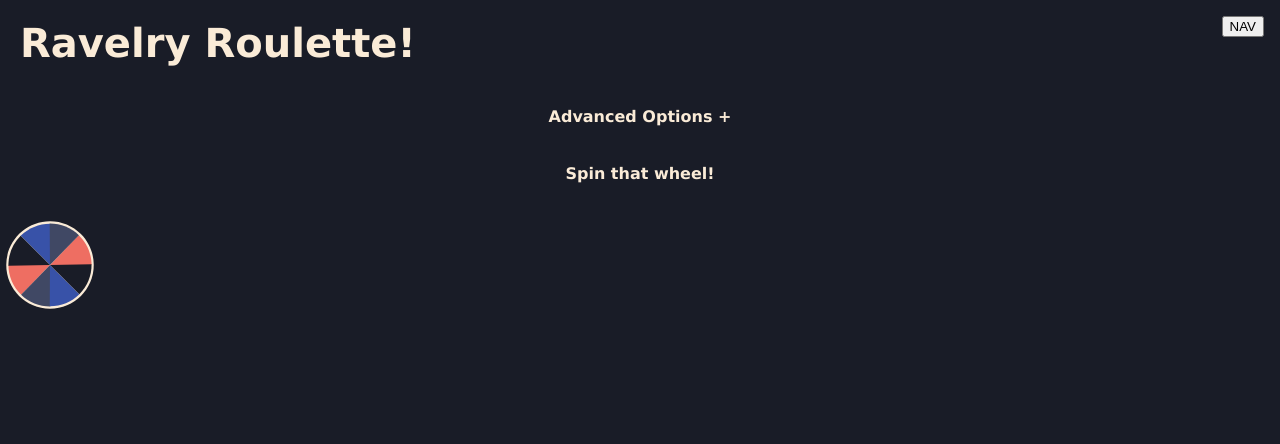
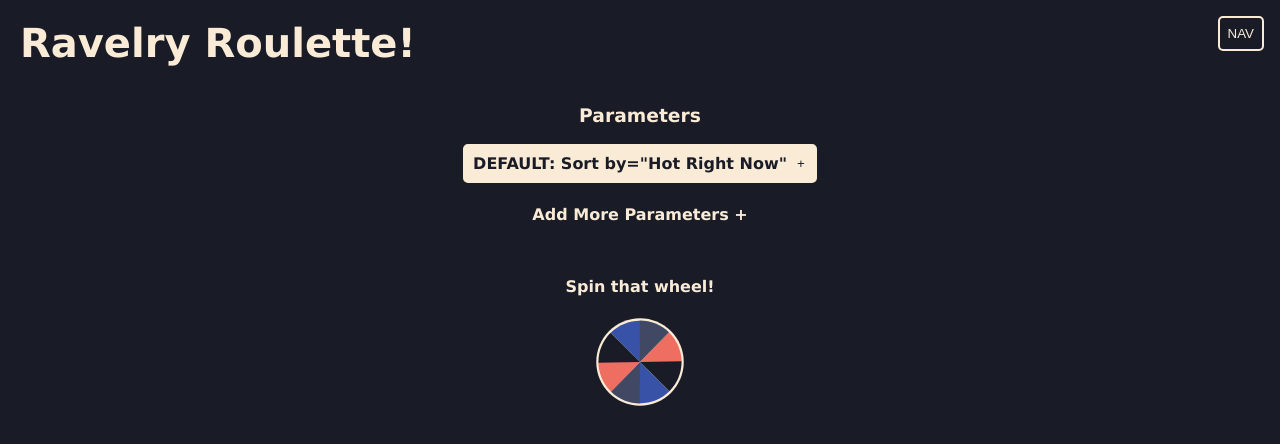
Before and after one commit to killingsworth-kristen/ravelry-roulette-react, a React (Create React App) app: page / in a window 1280 px wide. Shown: the top 444 px of the page. Built offline with nearby package versions, Linux system fonts and the light colour scheme.

Commit message:
home page parameter selection WIP

```diff
--- a/src/All.css
+++ b/src/All.css
@@ -12,6 +12,19 @@
   background-color: var(--rav-dark-background);
 }
 
+button {
+  background: none;
+  color: antiquewhite;
+  border: 2px solid antiquewhite;
+  border-radius: 5px;
+  padding: 0.5rem;
+}
+
+.info-btn {
+  background: none;
+  border: none;
+}
+
 .hidden {
   display: none;
 }
--- /dev/null
+++ b/src/components/Chip.js
@@ -0,0 +1,43 @@
+import "../css/Chip.css";
+
+export default function Chip ({text, required, field}) {
+    const handleShowRequired = (e) => {
+        const options = document.getElementsByClassName("required-options")[0];
+        options.classList.toggle("hidden");
+    }
+
+    const handleReplaceRequired = (e) => {
+        const id = e.target.id;
+        const string = e.target.innerText;
+        const chipText = document.getElementsByClassName("chip-text")[0];
+        chipText.innerText = string;
+        const options = document.getElementsByClassName("required-options")[0];
+        options.classList.toggle("hidden");
+    }
+
+    return (
+        <>
+            <div className="chip" id={field} key={field}>
+                <p className="chip-text">{text}</p>
+                <button className={required ? "hidden" : "delete-chip-btn"}> X </button>
+                <button onClick={handleShowRequired} className={required ? "required-chip-btn" : "hidden"}> + </button>
+            </div>
+            <div className={required ? "required-options hidden" : "hidden"}>
+                {/* sort=created, name, randomize, popularity, projects, favorites, queues, date, rating, difficulty, yarn */}
+                <p onClick={handleReplaceRequired} id="recently-popular">DEFAULT: Sort by="Hot Right Now"</p>
+                <p onClick={handleReplaceRequired} id="created">Sort by="New to Ravelry"</p>
+                <p onClick={handleReplaceRequired} id="name">Sort by="Name (A-Z)"</p>
+                <p onClick={handleReplaceRequired} id="randomize">Sort by="Random"</p>
+                <p onClick={handleReplaceRequired} id="popularity">Sort by="Most Popular"</p>
+                <p onClick={handleReplaceRequired} id="projects">Sort by="Most Projects"</p>
+                <p onClick={handleReplaceRequired} id="favoruites">Sort by="Most Favorites"</p>
+                <p onClick={handleReplaceRequired} id="queues">Sort by="Most Queued"</p>
+                <p onClick={handleReplaceRequired} id="date">Sort by="Publication Date"</p>
+                <p onClick={handleReplaceRequired} id="rating">Sort by="Rating"</p>
+                <p onClick={handleReplaceRequired} id="difficulty">Sort by="Difficulty"</p>
+                <p onClick={handleReplaceRequired} id="yarn">Sort by="Yarn Required"</p>
+                <p onClick={handleReplaceRequired} id="best">Sort by="Best Match" (requires other parameters)</p>
+            </div>
+        </>
+    )
+}
--- a/src/components/Spinner.js
+++ b/src/components/Spinner.js
@@ -1,10 +1,56 @@
-import background from "../images/rav-roulette-wheel.svg";
+import wheel from "../images/rav-roulette-wheel.svg";
 import "../css/Spinner.css";
 
+
+
+
+
 export default function Spinner () {
+    const handleRavSearch = function() {
+        const headers = new Headers();
+        // const debugFunction = this.debugFunction;
+        // This is the HTTP header that you need add in order to access api.ravelry.com with a read only API key
+        // `btoa` will base 64 encode a string: https://developer.mozilla.org/en-US/docs/Web/API/WindowBase64/Base64_encoding_and_decoding
+
+        // TODO: Add ENV file for local dev on this computer bc not in git as is proper
+        // TODO: send queryState to localStorage so that the same params can be used to run query again from result page
+        headers.set('Authorization', 'Basic ' + btoa(process.env.REACT_APP_USERNAME + ":" + process.env.REACT_APP_PASSWORD));
+
+        return fetch("https://api.ravelry.com/patterns/search.json", { method: 'GET', headers: headers }).then(function(response) {
+          return response.json();
+        }).then(function(json) {
+            console.log(json);
+          // if (debugFunction) debugFunction(json);
+          return json;
+        });
+      };
+
+    // THIS IS A TEMPORARY FUNCTION TO BUILD/TEST HISTORY FUNCTIONALITY
+    const handleHistoryTest = () => {
+        let count = 1;
+        let historyArray = [];
+
+        if (localStorage.getItem("historyArray") !== null) {
+            count = JSON.parse(localStorage.getItem("historyArray")).length + 1;
+        }
+
+        const testObj = [{title: `test title ${count}`, link: 'https://ravelry.com', thumb: 'https://placehold.co/400x400'}];
+
+        console.log(localStorage.getItem("historyArray"));
+
+        if (localStorage.getItem("historyArray") === null) {
+            historyArray = localStorage.setItem("historyArray", JSON.stringify(testObj));
+        } else {
+            historyArray = JSON.parse(localStorage.getItem("historyArray"));
+            historyArray = historyArray.concat(testObj);
+            console.log(historyArray);
+            localStorage.setItem("historyArray", JSON.stringify(historyArray));
+        }
+    }
+
     return (
-        <>
-            <div className="loader" style={{ backgroundImage: `url(${background})` }}></div>
-        </>
+        <div className="submit-btn-container">
+                <button className="submit-btn" onClick={handleHistoryTest} style={{backgroundImage:`url(${wheel})`}}></button>
+        </div>
     )
 }
--- /dev/null
+++ b/src/css/Chip.css
@@ -0,0 +1,35 @@
+.chip {
+    background-color: antiquewhite;
+    color: var(--rav-dark-background);
+    font-weight: 600;
+    padding: 0.5rem;
+    border: 2px solid antiquewhite;
+    border-radius: 5px;
+    display: flex;
+}
+
+.chip-text {
+    margin: 0;
+}
+
+.delete-chip-btn, .required-chip-btn  {
+    color: var(--rav-dark-background);
+    padding: 0;
+    padding-left: 0.5rem;
+}
+
+.delete-chip-btn:hover, .required-chip-btn:hover {
+    color: #ee6e62;
+}
+
+.required-options {
+    background-color: antiquewhite;
+    color: var(--rav-dark-background);
+    margin: .5rem;
+    padding: 1rem;
+    border-radius: 5px;
+}
+
+.required-options > p:hover {
+    color: #ee6e62;
+}
--- a/src/css/History.css
+++ b/src/css/History.css
@@ -7,11 +7,41 @@
     justify-content: center;
 }
 
+#history-info {
+    position: absolute;
+    z-index: 100;
+    background-color: Var(--rav-dark-background);
+    margin: 2vw;
+    padding: 1rem;
+    border: 2px solid antiquewhite;
+
+}
+
+#history-info-header {
+    display: flex;
+    justify-content: space-between;
+}
+
+#close-history-info-btn {
+    background: none;
+    border: 2px solid antiquewhite;
+    padding: 4px;
+    border-radius: 5px;
+    height: fit-content;
+    color: antiquewhite;
+    font-weight: bold;
+}
+
+#close-history-info-btn:hover {
+    color: #ee6e62;
+}
+
 .clear-btn {
     border: none;
     background-color: antiquewhite;
+    color: var(--rav-dark-background);
     font-family: 'Lucida Sans', 'Lucida Sans Regular', 'Lucida Grande', 'Lucida Sans Unicode', Geneva, Verdana, sans-serif;
-    font-weight: 400;
+    font-weight: 600;
     padding: 10px;
     border-radius: 10px;
 }
--- a/src/css/Home.css
+++ b/src/css/Home.css
@@ -18,31 +18,9 @@
     display: flex;
 }
 
-.submit-btn-container {
+.search-param-container {
     display: flex;
-    flex-direction: column;
     justify-content: center;
     align-items: center;
+    flex-direction: column;
 }
-
-.submit-btn-container h4 {
-    margin-bottom: 1rem;
-}
-
-.submit-btn {
-    background-color: inherit;
-    border: none;
-    width: 100px;
-    height: 100px;
-    margin-top: 1rem;
-}
-
-.submit-btn:hover {
-    transform: scale(150%);
-    animation: spinner 1s linear infinite;
- }
-
- @keyframes spinner {
-    0% { transform: rotate(0deg);  }
-    100% { transform: rotate(360deg); }
- }
--- a/src/css/Result.css
+++ b/src/css/Result.css
@@ -29,3 +29,11 @@
     color: aqua;
     margin: 1rem;
 }
+
+#spin-again-container {
+    display: flex;
+    flex-direction: column;
+    justify-content: center;
+    align-items: center;
+    margin-bottom: 2rem;
+}
--- a/src/css/Spinner.css
+++ b/src/css/Spinner.css
@@ -1,12 +1,28 @@
-.loader {
-    margin: auto;
-    /* background-image: url("./images/rav-roulette-wheel.svg"); */
-    width: 200px;
-    height: 200px;
-    animation: spinner 1s linear infinite;
+.submit-btn-container {
+   display: flex;
+   flex-direction: column;
+   justify-content: center;
+   align-items: center;
+   margin-bottom: 1rem;
+ }
+
+ .submit-btn-container h4 {
+   margin-bottom: 1rem;
+ }
+
+ .submit-btn {
+   background-color: inherit;
+   border: none;
+   width: 100px;
+   height: 100px;
+ }
+
+ .submit-btn:hover {
+   transform: scale(150%);
+   animation: spinner 1s linear infinite;
  }
 
  @keyframes spinner {
-    0% { transform: rotate(0deg); }
-    100% { transform: rotate(360deg); }
+   0% { transform: rotate(0deg);  }
+   100% { transform: rotate(360deg); }
  }
--- a/src/pages/Home.js
+++ b/src/pages/Home.js
@@ -1,6 +1,7 @@
 import React from "react";
 import { useState } from "react";
 
+import Chip from "../components/Chip.js";
 import wheel from "../images/rav-roulette-wheel.svg";
 import "../css/Home.css";
 
@@ -21,13 +22,12 @@
         }
     }
 
-    const handleRavSearch = function() {
+    const handleRavSearch = () => {
         const headers = new Headers();
         // const debugFunction = this.debugFunction;
         // This is the HTTP header that you need add in order to access api.ravelry.com with a read only API key
         // `btoa` will base 64 encode a string: https://developer.mozilla.org/en-US/docs/Web/API/WindowBase64/Base64_encoding_and_decoding
 
-        // TODO: Add ENV file for local dev on this computer bc not in git as is proper
         // TODO: send queryState to localStorage so that the same params can be used to run query again from result page
         headers.set('Authorization', 'Basic ' + btoa(process.env.REACT_APP_USERNAME + ":" + process.env.REACT_APP_PASSWORD));
 
@@ -49,7 +49,7 @@
             count = JSON.parse(localStorage.getItem("historyArray")).length + 1;
         }
 
-        const testObj = [{title: `test title ${count}`, link: 'link', thumb: 'thumbnail-link'}];
+        const testObj = [{title: `test title ${count}`, link: 'https://ravelry.com', thumb: 'https://placehold.co/400x400'}];
 
         console.log(localStorage.getItem("historyArray"));
 
@@ -65,10 +65,17 @@
 
     return (
         <main>
+
+            <div className="search-param-container">
+                <h3>Parameters</h3>
+                <div className="chip-container">
+                    <Chip text='DEFAULT: Sort by="Hot Right Now"' required={true} field="sort"/>
+                </div>
+            </div>
             <form className="search-form">
                 <div className="submit-btn-container">
                     <div onClick={handleAdvOptHidden}>
-                        <h4 className="adv-opt-h4">Advanced Options {expandIcon}</h4>
+                        <h4 className="adv-opt-h4">Add More Parameters {expandIcon}</h4>
                     </div>
                     <div className={advOptHidden === true ? "hidden advanced-options" : "advanced-options"}>
                         <label htmlfor="keywords">Keywords:</label>
@@ -95,12 +102,15 @@
                         <input type="checkbox" id="photos" name="photos"></input><br/>
                     </div> {/* advanced-options */}
 
-                    <h4>Spin that wheel!</h4>
+
                     {/* TODO: figure out how loading screens work for suspense purposes */}
                     {/* <button className="submit-btn" onSubmit={handleRavSearch} style={{backgroundImage:`url(${wheel})`}}></button> */}
                 </div> {/* submit-btn-container */}
             </form>
-                    <button className="submit-btn" onClick={handleHistoryTest} style={{backgroundImage:`url(${wheel})`}}></button>
+            <div className="submit-btn-container">
+                <h4>Spin that wheel!</h4>
+                <button className="submit-btn" onClick={handleRavSearch} style={{backgroundImage:`url(${wheel})`}}></button>
+            </div>
         </main>
     )
 }
```
Also changed, not shown: src/pages/History.js (+15 -0 lines), src/pages/Result.js (+4 -4 lines), public/images/help_icon.svg (added).
